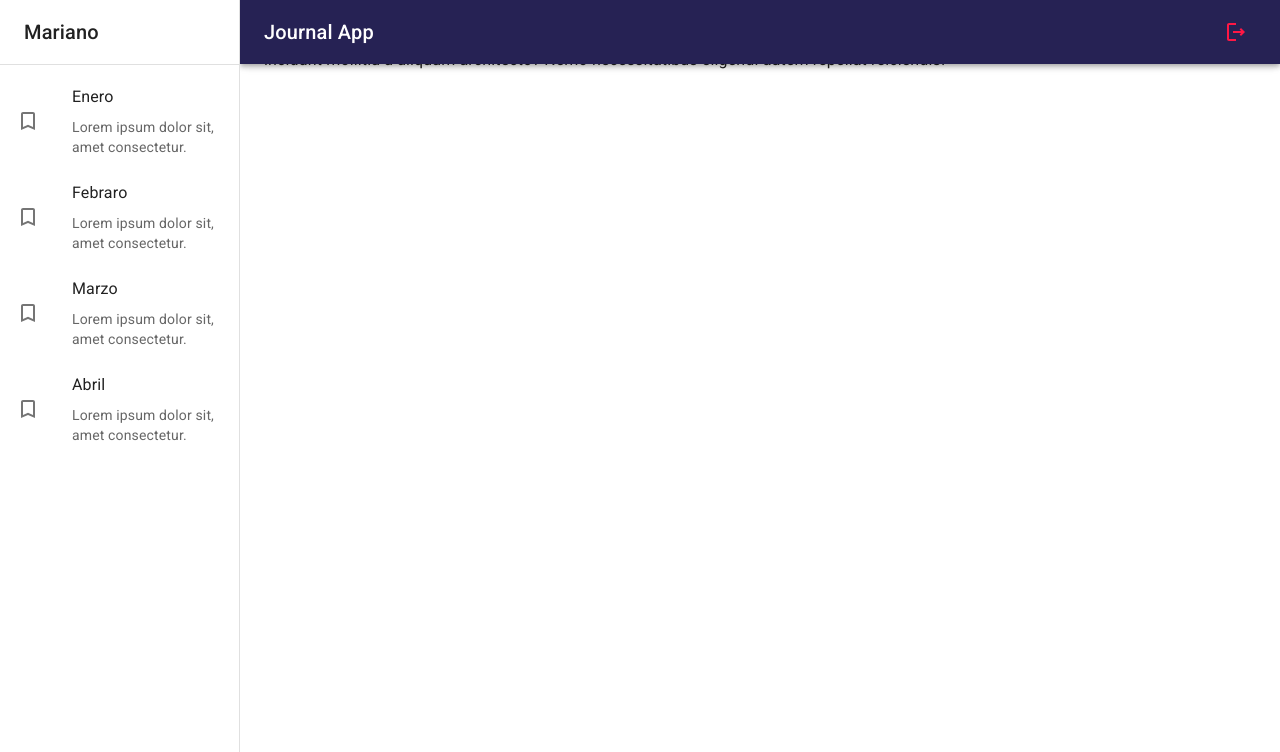
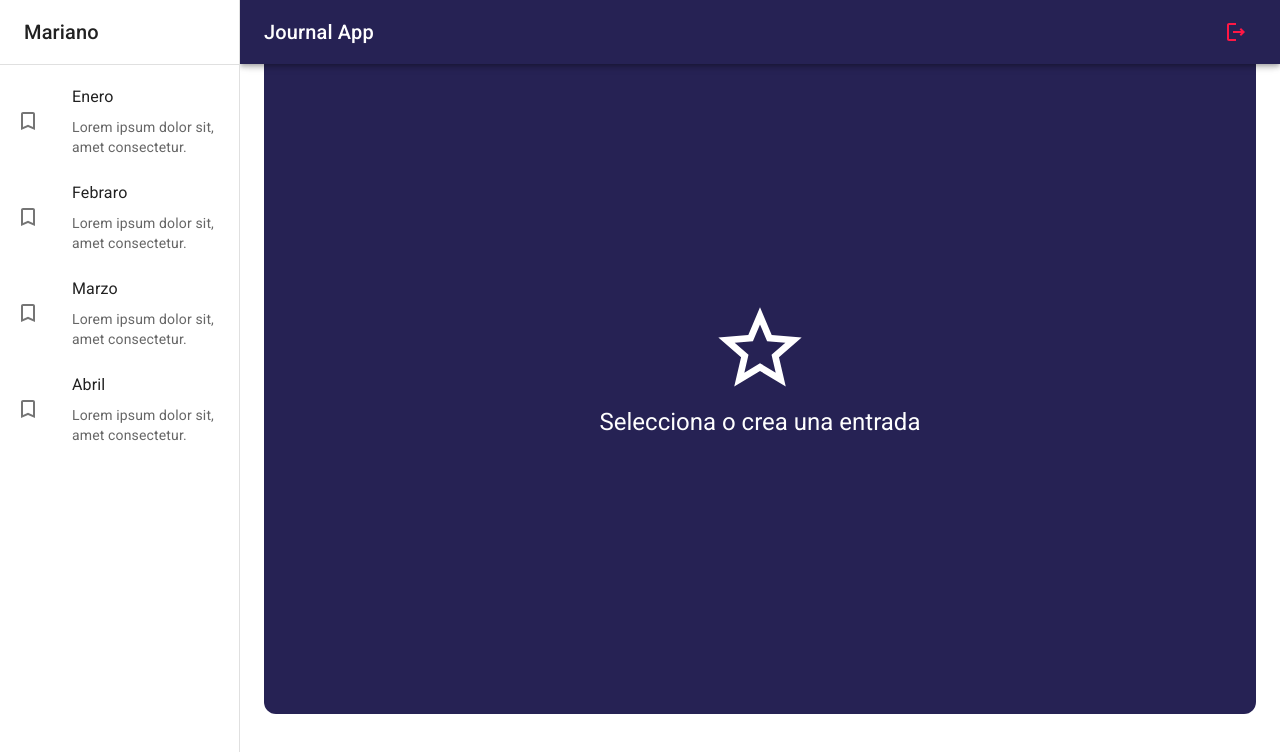
Before and after one commit to MonserrateRiera/07-journal-app, a React (Vite) app: page / in a window 1280 px wide. Shown: the top 752 px of the page. Built offline with nearby package versions, Linux system fonts and the light colour scheme.

Commit message:
created notselectedview and added to JournalPage

```diff
--- a/src/journal/pages/JournalPage.jsx
+++ b/src/journal/pages/JournalPage.jsx
@@ -1,11 +1,13 @@
 import { Typography } from '@mui/material';
 import { JournalLayout } from '../layout/JournalLayout';
+import { NotSelectedView } from '../views/';
 
 
 const JournalPage = () => {
   return (
     <JournalLayout>
-      <Typography> Lorem ipsum dolor sit amet consectetur adipisicing elit. Voluptatem autem optio odio, quas asperiores at eius ullam eveniet praesentium incidunt mollitia a aliquam architecto? Nemo necessitatibus eligendi autem repellat reiciendis!</Typography>
+      {/* <Typography> Lorem ipsum dolor sit amet consectetur adipisicing elit. Voluptatem autem optio odio, quas asperiores at eius ullam eveniet praesentium incidunt mollitia a aliquam architecto? Nemo necessitatibus eligendi autem repellat reiciendis!</Typography> */}
+      <NotSelectedView />
     </JournalLayout>
   );
 };
--- /dev/null
+++ b/src/journal/views/NotSelectedView.jsx
@@ -0,0 +1,22 @@
+import { StarOutline } from "@mui/icons-material";
+import { Grid, Typography } from "@mui/material";
+
+export const NotSelectedView = () => {
+  return (
+    <Grid
+      container
+      spacing={ 0 }
+      direction="column"
+      alignItems="center"
+      justifyContent="center"
+      sx={{ minHeight: "calc(100vh - 110px)", backgroundColor: "primary.main", borderRadius:3 }}
+    >
+      <Grid item xs={ 12 } >
+        <StarOutline sx={{ fontSize: 100, color: 'white' }}/>
+      </Grid>
+      <Grid item xs={ 12 } >
+        <Typography color='white' variant="h5" > Selecciona o crea una entrada </Typography>
+      </Grid>
+    </Grid>
+  );
+};
--- /dev/null
+++ b/src/journal/views/index.js
@@ -0,0 +1 @@
+export * from './NotSelectedView'
```
